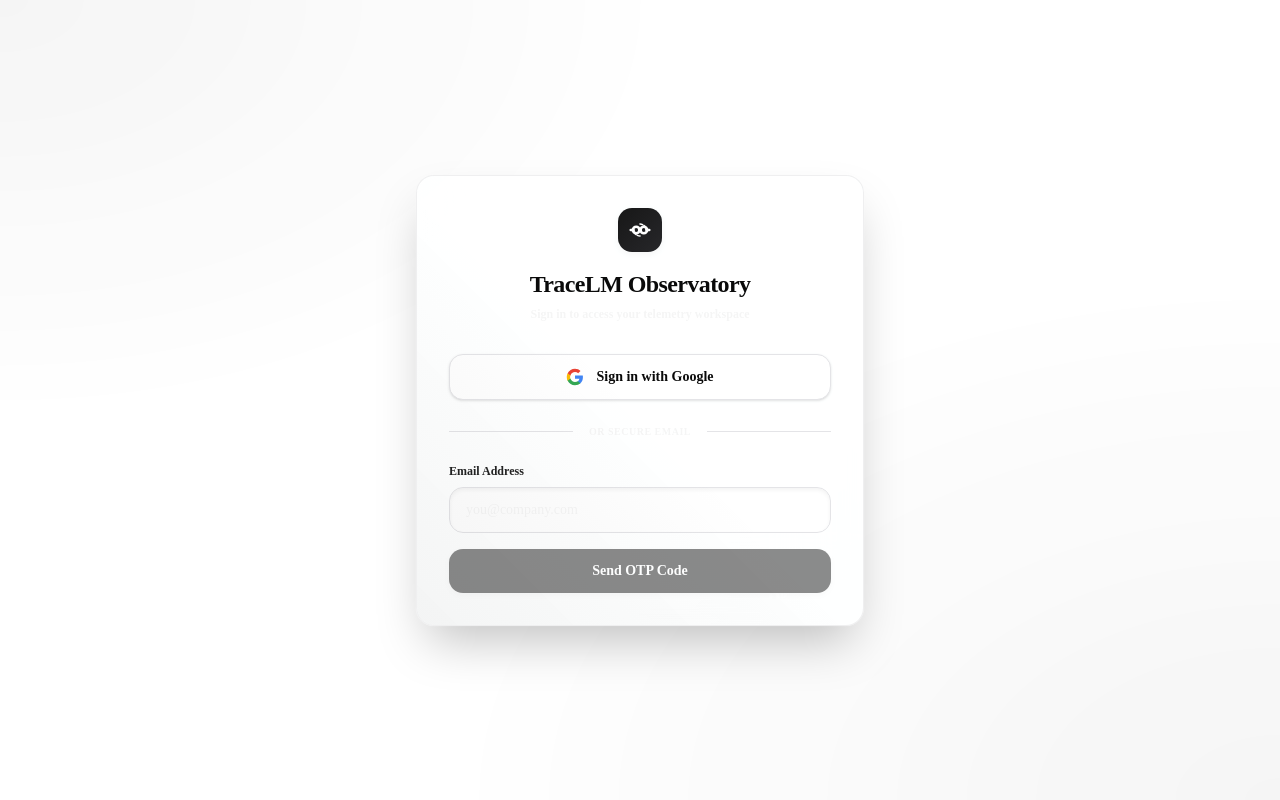
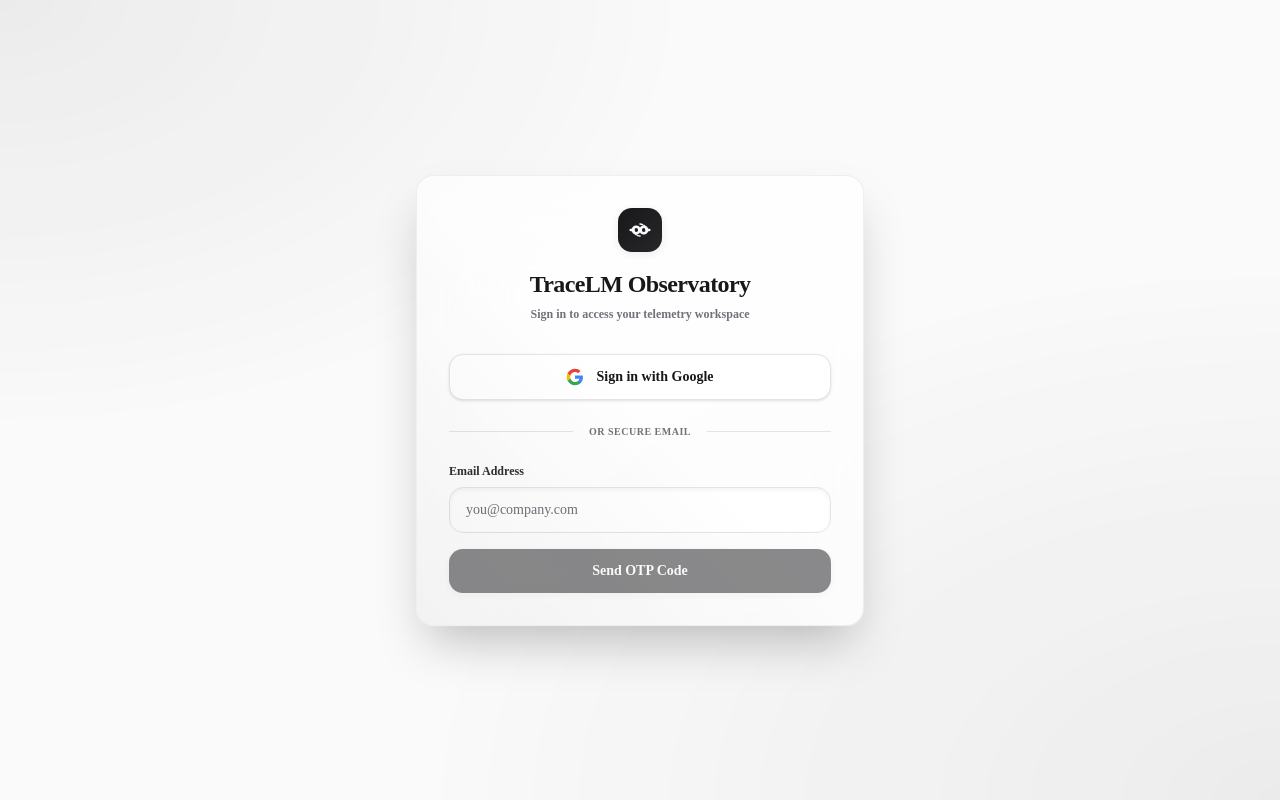
Before and after one commit to lokeshwarM/TraceLM, a Next.js app in the folder frontend/: page /login in a window 1280 px wide. Built offline with nearby package versions, Linux system fonts and the light colour scheme; no server answers.

Commit message:
style: fix contrast issues and upgrade to premium zinc palette

```diff
--- a/frontend/src/app/globals.css
+++ b/frontend/src/app/globals.css
@@ -5,21 +5,33 @@
 @custom-variant dark (&:is(.dark *));
 
 :root {
-  /* Light Mode Design Tokens - Sleek Grayscale Dashboard */
+  /* Light Mode Design Tokens - Premium Zinc Dashboard */
+  --background: #fafafa;
+  --foreground: #18181b;
 
-  --sidebar: oklch(0.985 0 0);
-  --sidebar-border: oklch(0.922 0 0);
+  --sidebar: #f4f4f5;
+  --sidebar-border: #e4e4e7;
+  --sidebar-foreground: #27272a;
+  --sidebar-primary: #18181b;
+  --sidebar-primary-foreground: #fafafa;
+  --sidebar-accent: #e4e4e7;
+  --sidebar-accent-foreground: #09090b;
+  --sidebar-ring: #d4d4d8;
 
-  --card: oklch(1 0 0);
+  --card: #ffffff;
   --card-border: #e4e4e7;
   --card-hover: #f4f4f5;
+  --card-foreground: #18181b;
 
-  --primary: oklch(0.205 0 0);
+  --primary: #18181b;
   --primary-hover: #27272a;
-  --primary-glow: rgba(9, 9, 11, 0.05);
+  --primary-foreground: #fafafa;
+  --primary-glow: rgba(24, 24, 27, 0.08);
 
-  --muted: oklch(0.97 0 0);
-  --border: oklch(0.922 0 0);
+  --muted: #f4f4f5;
+  --muted-foreground: #71717a;
+  --muted-text: #71717a;
+  --border: #e4e4e7;
 
   --accent-blue: #09090b;
   --accent-purple: #27272a;
@@ -27,112 +39,144 @@
   --accent-red: #ef4444;
   --accent-amber: #f59e0b;
 
-  --chat-bubble-user: #09090b;
+  --chat-bubble-user: #18181b;
   --chat-bubble-user-text: #ffffff;
   --chat-bubble-assistant: #f4f4f5;
-  --chat-bubble-assistant-text: #09090b;
+  --chat-bubble-assistant-text: #18181b;
 
   --input-bg: #ffffff;
+  --input: #e4e4e7;
   --input-border: #e4e4e7;
-  --input-focus: #09090b;
-  --background: oklch(1 0 0);
-  --foreground: oklch(0.145 0 0);
-  --card-foreground: oklch(0.145 0 0);
-  --popover: oklch(1 0 0);
-  --popover-foreground: oklch(0.145 0 0);
-  --primary-foreground: oklch(0.985 0 0);
-  --secondary: oklch(0.97 0 0);
-  --secondary-foreground: oklch(0.205 0 0);
-  --muted-foreground: oklch(0.556 0 0);
-  --accent: oklch(0.97 0 0);
-  --accent-foreground: oklch(0.205 0 0);
-  --destructive: oklch(0.577 0.245 27.325);
-  --input: oklch(0.922 0 0);
-  --ring: oklch(0.708 0 0);
-  --chart-1: oklch(0.87 0 0);
-  --chart-2: oklch(0.556 0 0);
-  --chart-3: oklch(0.439 0 0);
-  --chart-4: oklch(0.371 0 0);
-  --chart-5: oklch(0.269 0 0);
+  --input-focus: #18181b;
+  --ring: #a1a1aa;
+
+  --popover: #ffffff;
+  --popover-foreground: #18181b;
+  --secondary: #f4f4f5;
+  --secondary-foreground: #18181b;
+  --accent: #f4f4f5;
+  --accent-foreground: #18181b;
+  --destructive: #ef4444;
+
+  --chart-1: #18181b;
+  --chart-2: #3f3f46;
+  --chart-3: #71717a;
+  --chart-4: #a1a1aa;
+  --chart-5: #d4d4d8;
+
   --radius: 0.625rem;
-  --sidebar-foreground: oklch(0.145 0 0);
-  --sidebar-primary: oklch(0.205 0 0);
-  --sidebar-primary-foreground: oklch(0.985 0 0);
-  --sidebar-accent: oklch(0.97 0 0);
-  --sidebar-accent-foreground: oklch(0.205 0 0);
-  --sidebar-ring: oklch(0.708 0 0);
 }
 
 .dark {
-  /* Dark Mode Design Tokens - Premium Pure Black Vercel-Style */
-  --background: oklch(0.145 0 0);
-  --foreground: oklch(0.985 0 0);
+  /* Dark Mode Design Tokens - Premium Dark Zinc */
+  --background: #09090b;
+  --foreground: #fafafa;
 
-  --sidebar: oklch(0.205 0 0);
-  --sidebar-border: oklch(1 0 0 / 10%);
+  --sidebar: #18181b;
+  --sidebar-border: #27272a;
+  --sidebar-foreground: #fafafa;
+  --sidebar-primary: #fafafa;
+  --sidebar-primary-foreground: #18181b;
+  --sidebar-accent: #27272a;
+  --sidebar-accent-foreground: #fafafa;
+  --sidebar-ring: #52525b;
 
-  --card: oklch(0.205 0 0);
-  --card-border: #18181b;
-  --card-hover: #18181b;
+  --card: #18181b;
+  --card-border: #27272a;
+  --card-hover: #27272a;
+  --card-foreground: #fafafa;
 
-  --primary: oklch(0.922 0 0);
+  --primary: #fafafa;
   --primary-hover: #e4e4e7;
-  --primary-glow: rgba(255, 255, 255, 0.07);
+  --primary-foreground: #18181b;
+  --primary-glow: rgba(255, 255, 255, 0.1);
 
-  --muted: oklch(0.269 0 0);
-  --border: oklch(1 0 0 / 10%);
+  --muted: #27272a;
+  --muted-text: #a1a1aa;
+  --muted-foreground: #a1a1aa;
+  --border: #27272a;
 
-  --accent-blue: #ffffff;
-  --accent-purple: #e4e4e7;
-  --accent-green: #10b981;
-  --accent-red: #ef4444;
-  --accent-amber: #f59e0b;
+  --accent-blue: #60a5fa;
+  --accent-purple: #c084fc;
+  --accent-green: #34d399;
+  --accent-red: #f87171;
+  --accent-amber: #fbbf24;
 
   --chat-bubble-user: #27272a;
-  --chat-bubble-user-text: #ffffff;
-  --chat-bubble-assistant: #09090b;
-  --chat-bubble-assistant-text: #f4f4f5;
+  --chat-bubble-user-text: #fafafa;
+  --chat-bubble-assistant: #18181b;
+  --chat-bubble-assistant-text: #fafafa;
 
-  --input-bg: #09090b;
-  --input-border: #18181b;
-  --input-focus: #ffffff;
-  --card-foreground: oklch(0.985 0 0);
-  --popover: oklch(0.205 0 0);
-  --popover-foreground: oklch(0.985 0 0);
-  --primary-foreground: oklch(0.205 0 0);
-  --secondary: oklch(0.269 0 0);
-  --secondary-foreground: oklch(0.985 0 0);
-  --muted-foreground: oklch(0.708 0 0);
-  --accent: oklch(0.269 0 0);
-  --accent-foreground: oklch(0.985 0 0);
-  --destructive: oklch(0.704 0.191 22.216);
-  --input: oklch(1 0 0 / 15%);
-  --ring: oklch(0.556 0 0);
-  --chart-1: oklch(0.87 0 0);
-  --chart-2: oklch(0.556 0 0);
-  --chart-3: oklch(0.439 0 0);
-  --chart-4: oklch(0.371 0 0);
-  --chart-5: oklch(0.269 0 0);
-  --sidebar-foreground: oklch(0.985 0 0);
-  --sidebar-primary: oklch(0.488 0.243 264.376);
-  --sidebar-primary-foreground: oklch(0.985 0 0);
-  --sidebar-accent: oklch(0.269 0 0);
-  --sidebar-accent-foreground: oklch(0.985 0 0);
-  --sidebar-ring: oklch(0.556 0 0);
+  --input-bg: #18181b;
+  --input: #27272a;
+  --input-border: #27272a;
+  --input-focus: #fafafa;
+  --ring: #52525b;
+
+  --popover: #18181b;
+  --popover-foreground: #fafafa;
+  --secondary: #27272a;
+  --secondary-foreground: #fafafa;
+  --accent: #27272a;
+  --accent-foreground: #fafafa;
+  --destructive: #ef4444;
+
+  --chart-1: #fafafa;
+  --chart-2: #a1a1aa;
+  --chart-3: #71717a;
+  --chart-4: #52525b;
+  --chart-5: #3f3f46;
 }
 
-@theme {
-  --color-background: var(--background);
-  --color-foreground: var(--foreground);
+@theme inline {
+  --font-heading: var(--font-sans);
+  --font-sans: var(--font-sans);
+
+  --color-sidebar-ring: var(--sidebar-ring);
+  --color-sidebar-border: var(--sidebar-border);
+  --color-sidebar-accent-foreground: var(--sidebar-accent-foreground);
+  --color-sidebar-accent: var(--sidebar-accent);
+  --color-sidebar-primary-foreground: var(--sidebar-primary-foreground);
+  --color-sidebar-primary: var(--sidebar-primary);
+  --color-sidebar-foreground: var(--sidebar-foreground);
   --color-sidebar: var(--sidebar);
-  --color-sidebar-border: var(--sidebar-border);
+
+  --color-chart-5: var(--chart-5);
+  --color-chart-4: var(--chart-4);
+  --color-chart-3: var(--chart-3);
+  --color-chart-2: var(--chart-2);
+  --color-chart-1: var(--chart-1);
+
+  --color-ring: var(--ring);
+  --color-input: var(--input);
+  --color-border: var(--border);
+  --color-destructive: var(--destructive);
+
+  --color-accent-foreground: var(--accent-foreground);
+  --color-accent: var(--accent);
+
+  --color-muted-foreground: var(--muted-foreground);
+  --color-muted: var(--muted);
+
+  --color-secondary-foreground: var(--secondary-foreground);
+  --color-secondary: var(--secondary);
+
+  --color-primary-foreground: var(--primary-foreground);
+  --color-primary: var(--primary);
+
+  --color-popover-foreground: var(--popover-foreground);
+  --color-popover: var(--popover);
+
+  --color-card-foreground: var(--card-foreground);
   --color-card: var(--card);
   --color-card-border: var(--card-border);
   --color-card-hover: var(--card-hover);
-  --color-primary: var(--primary);
-  --color-primary-hover: var(--primary-hover);
+
+  --color-foreground: var(--foreground);
+  --color-background: var(--background);
+
   --color-primary-glow: var(--primary-glow);
-  --color-muted-text: var(--muted);
+  --color-muted-text: var(--muted-text);
   --color-border-custom: var(--border);
 
   --color-accent-blue: var(--accent-blue);
@@ -149,6 +193,26 @@
   --color-input-bg: var(--input-bg);
   --color-input-border: var(--input-border);
   --color-input-focus: var(--input-focus);
+
+  --radius-sm: calc(var(--radius) * 0.6);
+  --radius-md: calc(var(--radius) * 0.8);
+  --radius-lg: var(--radius);
+  --radius-xl: calc(var(--radius) * 1.4);
+  --radius-2xl: calc(var(--radius) * 1.8);
+  --radius-3xl: calc(var(--radius) * 2.2);
+  --radius-4xl: calc(var(--radius) * 2.6);
+}
+
+@layer base {
+  * {
+    @apply border-border outline-ring/50;
+  }
+  body {
+    @apply bg-background text-foreground;
+  }
+  html {
+    @apply font-sans;
+  }
 }
 
 /* Base resets & transitions */
@@ -158,6 +222,7 @@
 
 body {
   background-color: var(--background);
+  color: var(--foreground);
   transition: background-color 0.2s ease, color 0.15s ease, border-color 0.15s ease;
 }
 
@@ -206,98 +271,3 @@
     linear-gradient(to right, rgba(0, 0, 0, 0.015) 1px, transparent 1px),
     linear-gradient(to bottom, rgba(0, 0, 0, 0.015) 1px, transparent 1px);
 }
-
-@theme inline {
-
-  --font-heading: var(--font-sans);
-
-  --font-sans: var(--font-sans);
-
-  --color-sidebar-ring: var(--sidebar-ring);
-
-  --color-sidebar-border: var(--sidebar-border);
-
-  --color-sidebar-accent-foreground: var(--sidebar-accent-foreground);
-
-  --color-sidebar-accent: var(--sidebar-accent);
-
-  --color-sidebar-primary-foreground: var(--sidebar-primary-foreground);
-
-  --color-sidebar-primary: var(--sidebar-primary);
-
-  --color-sidebar-foreground: var(--sidebar-foreground);
-
-  --color-sidebar: var(--sidebar);
-
-  --color-chart-5: var(--chart-5);
-
-  --color-chart-4: var(--chart-4);
-
-  --color-chart-3: var(--chart-3);
-
-  --color-chart-2: var(--chart-2);
-
-  --color-chart-1: var(--chart-1);
-
-  --color-ring: var(--ring);
-
-  --color-input: var(--input);
-
-  --color-border: var(--border);
-
-  --color-destructive: var(--destructive);
-
-  --color-accent-foreground: var(--accent-foreground);
-
-  --color-accent: var(--accent);
-
-  --color-muted-foreground: var(--muted-foreground);
-
-  --color-muted: var(--muted);
-
-  --color-secondary-foreground: var(--secondary-foreground);
-
-  --color-secondary: var(--secondary);
-
-  --color-primary-foreground: var(--primary-foreground);
-
-  --color-primary: var(--primary);
-
-  --color-popover-foreground: var(--popover-foreground);
-
-  --color-popover: var(--popover);
-
-  --color-card-foreground: var(--card-foreground);
-
-  --color-card: var(--card);
-
-  --color-foreground: var(--foreground);
-
-  --color-background: var(--background);
-
-  --radius-sm: calc(var(--radius) * 0.6);
-
-  --radius-md: calc(var(--radius) * 0.8);
-
-  --radius-lg: var(--radius);
-
-  --radius-xl: calc(var(--radius) * 1.4);
-
-  --radius-2xl: calc(var(--radius) * 1.8);
-
-  --radius-3xl: calc(var(--radius) * 2.2);
-
-  --radius-4xl: calc(var(--radius) * 2.6);
-}
-
-@layer base {
-  * {
-    @apply border-border outline-ring/50;
-  }
-  body {
-    @apply bg-background text-foreground;
-  }
-  html {
-    @apply font-sans;
-  }
-}
```
